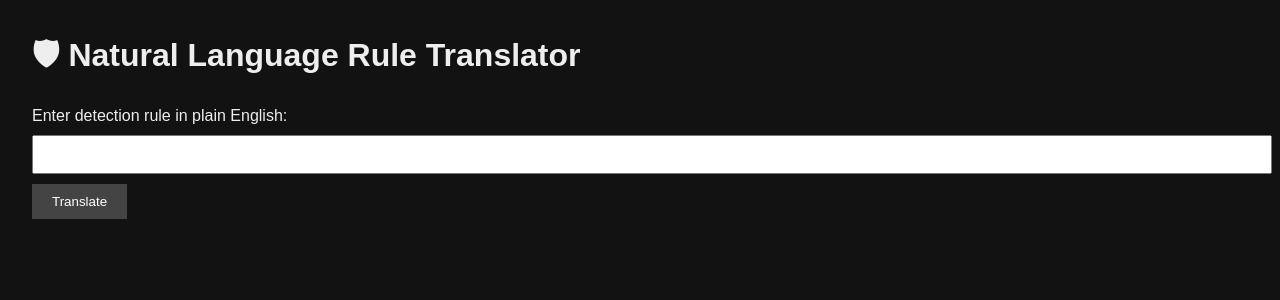
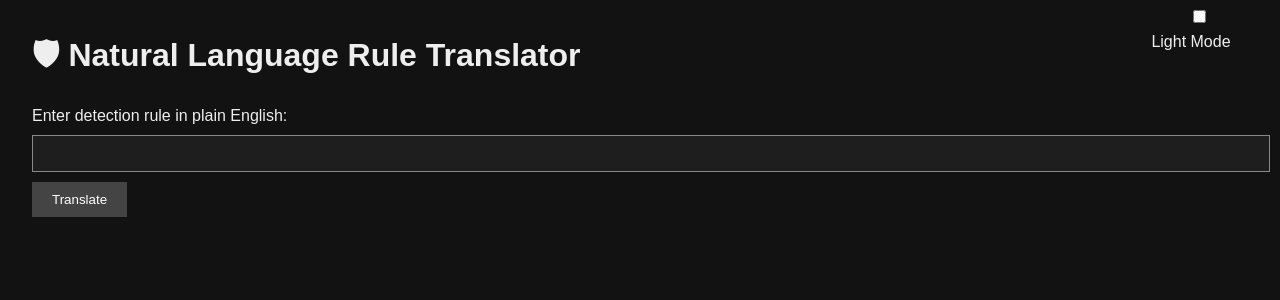
Before and after one commit to grantTM/suricata-nl-gui, a Flask app: page / in a window 1280 px wide. Shown: the top 300 px of the page. Run offline with Flask 3, Linux system fonts and the light colour scheme.

Commit message:
Add light mode toggle to Flask GUI

```diff
--- a/gui/templates/index.html
+++ b/gui/templates/index.html
@@ -2,16 +2,65 @@
 <html>
 <head>
     <title>Rule Translator</title>
-    <style>
-        body { font-family: Arial; margin: 2rem; background: #121212; color: #eee; }
-        input, textarea { width: 100%; padding: 10px; margin: 10px 0; }
-        textarea { height: 120px; }
-        button { padding: 10px 20px; background: #444; color: #fff; border: none; }
-        .alert { color: red; }
-        .result { background: #1e1e1e; padding: 10px; border-radius: 5px; white-space: pre-wrap; }
+    <style id="theme-style">
+        :root {
+            --bg: #121212;
+            --text: #eee;
+            --input-bg: #1e1e1e;
+            --input-text: #fff;
+            --button-bg: #444;
+            --button-text: #fff;
+            --alert-color: red;
+        }
+
+        body {
+            font-family: Arial, sans-serif;
+            margin: 2rem;
+            background: var(--bg);
+            color: var(--text);
+        }
+
+        input, textarea {
+            width: 100%;
+            padding: 10px;
+            margin: 10px 0;
+            background: var(--input-bg);
+            color: var(--input-text);
+            border: 1px solid #888;
+        }
+
+        button {
+            padding: 10px 20px;
+            background: var(--button-bg);
+            color: var(--button-text);
+            border: none;
+            cursor: pointer;
+        }
+
+        .alert {
+            color: var(--alert-color);
+        }
+
+        .result {
+            background: var(--input-bg);
+            padding: 10px;
+            border-radius: 5px;
+            white-space: pre-wrap;
+        }
+
+        .theme-toggle {
+            float: right;
+            margin-top: -2rem;
+        }
     </style>
 </head>
 <body>
+    <div class="theme-toggle">
+        <label>
+            <input type="checkbox" id="toggleTheme"> Light Mode
+        </label>
+    </div>
+
     <h1>🛡 Natural Language Rule Translator</h1>
     <form method="post">
         <label for="nl_rule">Enter detection rule in plain English:</label>
@@ -27,5 +76,24 @@
         <h3>🧾 Translated Suricata Rule:</h3>
         <div class="result">{{ rule }}</div>
     {% endif %}
+
+    <script>
+        const toggle = document.getElementById('toggleTheme');
+        const style = document.getElementById('theme-style');
+
+        toggle.addEventListener('change', function () {
+            if (toggle.checked) {
+                // Light mode
+                style.innerHTML = style.innerHTML.replace(/#121212/g, "#ffffff")
+                                                 .replace(/#eee/g, "#000")
+                                                 .replace(/#1e1e1e/g, "#f0f0f0")
+                                                 .replace(/#444/g, "#ddd")
+                                                 .replace(/#fff/g, "#000");
+            } else {
+                // Reload the page to reset to default dark mode
+                location.reload();
+            }
+        });
+    </script>
 </body>
 </html>
```
